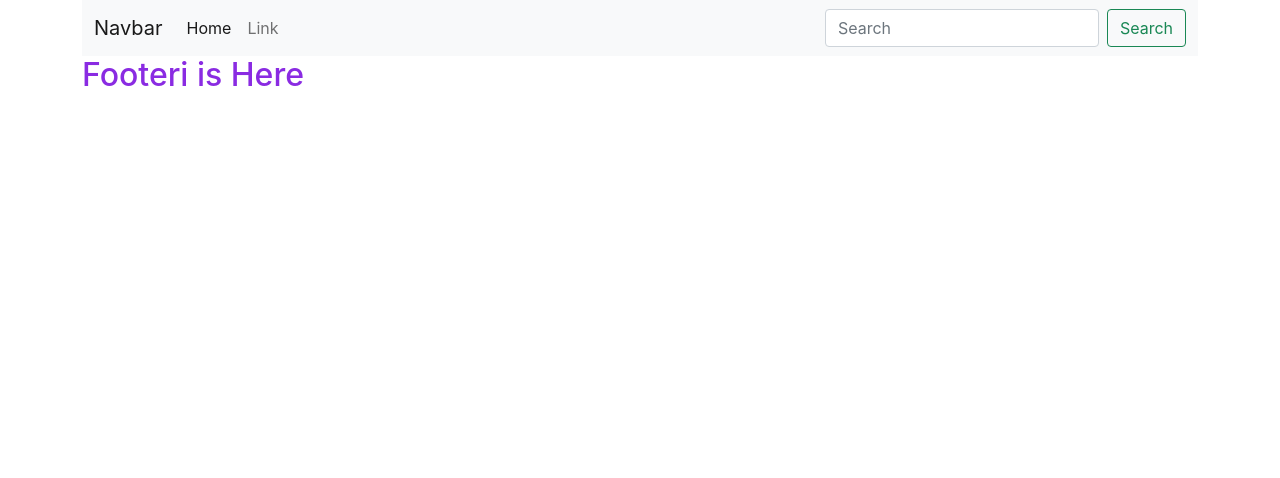
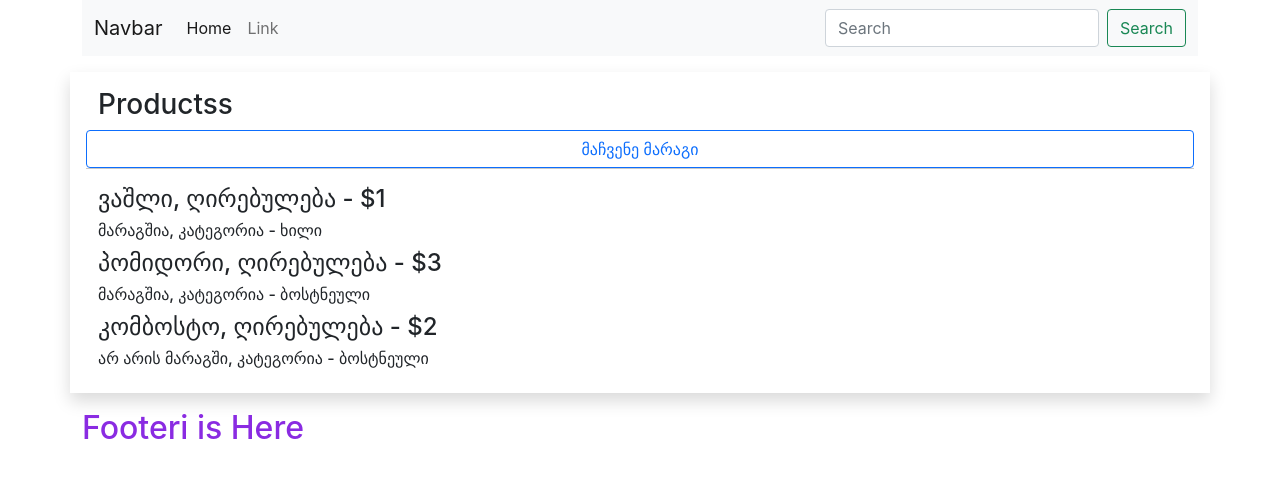
Before and after one commit to Beka-Okropiridze/React-test-site, a React (Create React App) app: page / in a window 1280 px wide. Shown: the top 478 px of the page. Built offline with nearby package versions, Linux system fonts and the light colour scheme.

Commit message:
useState hook and list function
useState hook

```diff
--- a/src/App.js
+++ b/src/App.js
@@ -2,7 +2,7 @@ import './App.css';
 
 
 // import {Home} from './pages/home'
-import { renderProducts } from './pages/products/products';
+import { RenderProducts } from './pages/products';
 
 import {Headeri} from './components/header/Header'
 import { Footer } from './components/footer';
@@ -13,7 +13,7 @@ function App() {
   return (
     <div className="App container">
       <Headeri/>
-      <renderProducts />
+      <RenderProducts />
       {/* <Home /> */}
       <Footer />
     </div>
--- a/src/pages/products/index.js
+++ b/src/pages/products/index.js
@@ -1 +1 @@
-export { renderProducts } from "./products";
+export { RenderProducts } from "./products";
--- a/src/pages/products/products.js
+++ b/src/pages/products/products.js
@@ -1,38 +1,43 @@
 
+import { useState } from 'react';
 import productsData from '../../products.json'
 
 
-export const ProductItem = ({product}) => {
-return (
-   <div>
-        <h4> {product.name}, ღირებულება - {product.price}
-        </h4>
-        <h6>
-            {product.stock ? 'მარაგშია' : 'არ არის მარაგში'}, კატეგორია - {product.category}
-        </h6>
-   </div>
-)
-}
+export const ProductItem = ({ product }) => {
+    return (
+        <div>
+            <h4>
+                {product.name}, ღირებულება - ${product.price}
+            </h4>
+            <h6>
+                {product.stock ? "მარაგშია" : "არ არის მარაგში"}, კატეგორია - {product.category}
+            </h6>
+        </div>
+    );
+};
 
-export const renderProducts = () => {
-//     const rows = [];
-//     let lastCategory = null;
+export const RenderProducts = () => {
 
-//     productsData.forEach( product => {
-//         if (product.category !== lastCategory) {
+    const [inStockOnly, setInStockOnly] = useState(false);
 
-//         }
-//     })
-// }
+
+    const dasabechdiProducts = () => {
+        let data = productsData.slice();
+        if ( inStockOnly ) {
+            data = productsData.filter((item) => item.stock);
+        }
+        return   data.map((item, index) => {
+            return <ProductItem product={item} key={index} />;
+        });
+    };
 
 
     return (
         <div className="row shadow my-3 p-3">
             <h3>Productss</h3>
+            <button className="btn btn-outline-primary" onClick={() => setInStockOnly(!inStockOnly)}> მაჩვენე მარაგი </button>
             <hr />
-            {productsData.map((item, index) => {
-                return <ProductItem productsi={item} key={index} />
-            })}
+            {dasabechdiProducts()}
         </div>
-    )
-}
+    );
+};
--- a/src/products.json
+++ b/src/products.json
@@ -2,19 +2,19 @@
     {
         "category": "ხილი",
         "name": "ვაშლი",
-        "price": "1",
-        "stock": "true"
+        "price": 1,
+        "stock": true
     },
     {
         "category": "ბოსტნეული",
         "name": "პომიდორი",
-        "price": "3",
-        "stock": "true"
+        "price": 3,
+        "stock": true
     },
     {
         "category": "ბოსტნეული",
         "name": "კომბოსტო",
-        "price": "2",
-        "stock": "false"
+        "price": 2,
+        "stock": false
     }
 ]
```
